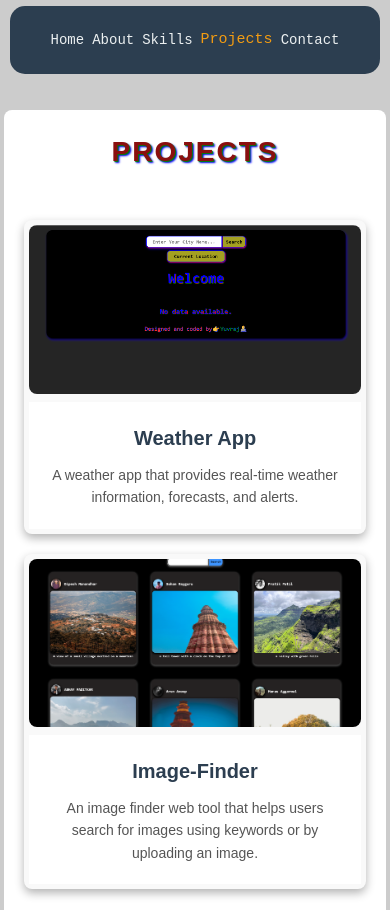
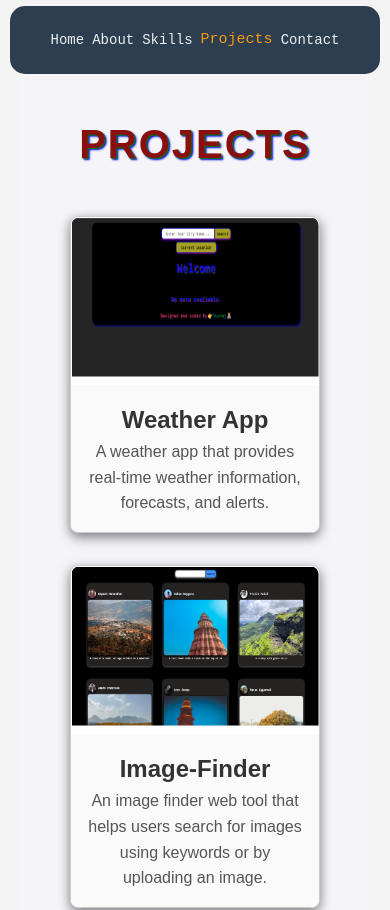
Before and after one commit to YRJ03/YRJ, a React (Vite) app: page /projects in a window 390 px wide. Shown: the top 910 px of the page. Built offline with nearby package versions, Linux system fonts and the light colour scheme.

Commit message:
my changes

```diff
--- a/index.html
+++ b/index.html
@@ -4,7 +4,7 @@
     <meta charset="UTF-8" />
     <link rel="icon" type="image/svg+xml" href="./myLogo.png" style="width: 80px;"/>
     <meta name="viewport" content="width=device-width, initial-scale=1.0" />
-    <title>Vite + React</title>
+    <title>Yuvraj Yadav</title>
   </head>
   <body>
     <div id="root"></div>
--- a/src/component/Contact.jsx
+++ b/src/component/Contact.jsx
@@ -1,5 +1,5 @@
-import React from 'react';
 import './css_file/Contact.css'
+
 const Contact = () => {
   return (
     <section className="contact">
--- a/src/component/Projects.jsx
+++ b/src/component/Projects.jsx
@@ -14,6 +14,18 @@ const Projects = () => {
       imageUrl: './images/Search_Img.png',
       projectUrl: 'https://search-img-xi.vercel.app/',
       description: 'An image finder web tool that helps users search for images using keywords or by uploading an image.'
+    },
+    {
+      title: 'Github Profile Finder',
+      imageUrl: './images/githubprofileviewer.png',
+      projectUrl: 'https://github-profile-viewer-ochre.vercel.app/',
+      description: 'A GitHub Profile Viewer allows users to view the public information of a GitHub user or developer.'
+    },
+    {
+      title: 'TicTacToe',
+      imageUrl: './images/tic-tac-toe.png',
+      projectUrl: 'https://tic-tac-toe-yuvraj-yadavs-projects-6e99a305.vercel.app/',
+      description: 'Tic-Tac-Toe is a simple two-player game where players take turns marking spaces on a 3x3 grid with either an "X" or an "O." '
     }
   ];
 
--- a/src/component/css_file/Menu.css
+++ b/src/component/css_file/Menu.css
@@ -1,13 +1,11 @@
 
 .menu-container {
     width: 100%;
-    height: 150vh;
     display: flex;
     flex-direction: column;
     align-items: center;
     margin: 0 auto;
     padding: 0 20px;
-    background-color: #cccccc;
 }
 
 .box{
@@ -16,7 +14,6 @@
     display: flex;
     align-items: center;
     justify-content: center;
-    background-color: #cccccc;
     position: fixed;
 }
 
--- a/src/component/css_file/Projects.css
+++ b/src/component/css_file/Projects.css
@@ -1,18 +1,8 @@
-
 .projects-section {
-  width: 70vw;
-  margin: 50px auto;
-  margin-top: 110px;
+  padding: 2rem;
   text-align: center;
-  padding: 20px;
-  border-radius: 8px;
-  background-color: white;
-  position:fixed;
-}
-
-.projects-section:hover{
-  transform: translateY(-5px);
-  box-shadow: 0 4px 12px rgba(0, 0, 0, 0.5);
+  background-color: #f4f4f9;
+  margin-top: 80px;
 }
 
 .projects-header {
@@ -20,9 +10,10 @@
   font-weight: bold;
   color: rgb(138, 15, 15);
   text-shadow: 1px 1px 1px green, 2px 2px 2px blue;
-  margin-bottom: 30px;
+  margin-bottom: 20px;
   text-transform: uppercase;
   letter-spacing: 2px;
+  margin-bottom: 2rem;
   display: inline-block;
   white-space: nowrap;
   overflow: hidden;
@@ -32,108 +23,100 @@
 .projects-container {
   display: flex;
   flex-wrap: wrap;
-  justify-content: space-between;
-  margin-bottom: 10px;
-  margin-top: 0.5rem;
-  opacity: 0;
-  animation: fadeIn 1s ease-in 2s forwards;
-
+  gap: 2rem;
+  justify-content: center;
 }
 
 .project-card {
-  background-color: #f9f9f9;
+  width: 250px;
+  border: 1px solid #ccc;
   border-radius: 8px;
-  box-shadow: 0px 4px 10px rgba(0, 0, 0, 0.3);
   overflow: hidden;
-  width: calc(50% - 15px);
-  transition: transform 0.3s ease, box-shadow 0.3s ease;
-  padding: 5px;
+  background-color: #fff;
+  opacity: 0;
+  animation: fadeIn 1s ease-in 2s forwards;
+  box-shadow: 0 4px 12px rgba(0, 0, 0, 0.5);
 }
 
-.project-card:hover {
-  transform: scale(1.05);
-  box-shadow: 0px 8px 20px rgba(0, 0, 0, 0.5);
+.project-card:hover{
+  transform: translateY(-5px);
 }
 
 .project-link {
+  text-decoration: none;
+  color: inherit;
+}
+
+.project-image-container {
+  position: relative;
+}
+
+.image-slider {
   display: block;
-  color: inherit;
-  text-decoration: none;
 }
 
 .project-image {
   width: 100%;
-  height: 40vh;
-  object-fit: cover;
-  transition: opacity 0.3s ease;
-  border-radius: 8px;
+  height: 160px;
+  padding: 0.5px;
+  margin-top: 0.5px;
+  cursor: pointer;
+  border-top-left-radius: 8px;
+  border-top-right-radius: 8px;
 }
 
 .project-info {
-  padding: 20px;
-  background-color: #ffffff;
+  padding: 1rem;
+  background-color: #fafafa;
+  /* Light gray background for project info */
 }
 
 .project-title {
-  font-size: 22px;
-  font-weight: bold;
-  color: #2c3e50;
-  margin-bottom: 10px;
+  font-size: 1.5rem;
+  margin: 0;
+  color: #333;
 }
 
 .project-description {
-  font-size: 16px;
+  font-size: 1rem;
   color: #555;
-  line-height: 1.6;
 }
 
-@media (max-width: 768px) {
-  .projects-section{
-    width: 98%;
-    position: absolute;
-  }
-  .projects-container {
-    flex-direction: column;
-    align-items: center;
-  }
-
-  .project-card {
-    width: 100%;
-    margin-bottom: 20px;
-  }
-
-  .project-image{
-    height: 20vh;
-  }
-
-  .projects-header {
-    font-size: 28px;
-  }
-
-  .project-title {
-    font-size: 20px;
-  }
-  .project-description {
-    font-size: 14px;
-  }
+.modal {
+  position: fixed;
+  top: 0;
+  left: 0;
+  width: 100%;
+  height: 100%;
+  background-color: rgba(0, 0, 0, 0.7);
+  /* Dark background for modal overlay */
+  display: flex;
+  justify-content: center;
+  align-items: center;
+  z-index: 1000;
 }
 
-@keyframes typing {
-  from {
-    width: 0;
-  }
-
-  to {
-    width: 100%;
-  }
+.modal-content {
+  background-color: #fff;
+  /* White background for modal content */
+  padding: 1rem;
+  position: relative;
+  border-radius: 8px;
+  /* Rounded corners for the modal content */
+  box-shadow: 0 4px 6px rgba(0, 0, 0, 0.1);
+  /* Subtle shadow for modal */
 }
 
-@keyframes fadeIn {
-  from {
-    opacity: 0;
-  }
+.close {
+  position: absolute;
+  top: 10px;
+  right: 10px;
+  font-size: 1.5rem;
+  cursor: pointer;
+}
 
-  to {
-    opacity: 1;
-  }
+.modal-image {
+  max-width: 100%;
+  height: auto;
+  display: block;
 }
```
Also changed, not shown: public/images/githubprofileviewer.png (added), public/images/tic-tac-toe.png (added).
